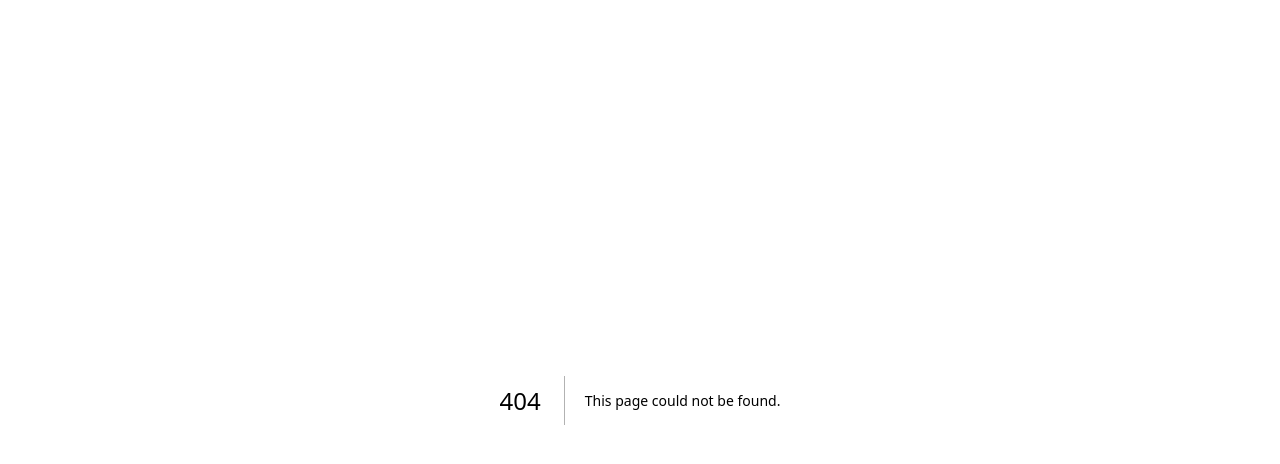
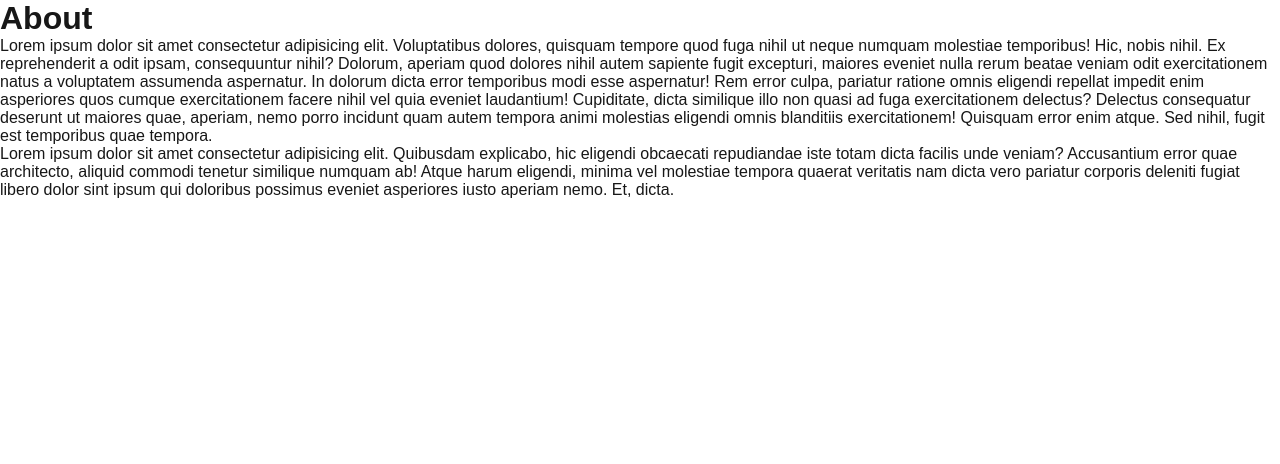
Before and after one commit to O-Mercan/nextjs-tutorial, a Next.js app in the folder ninjalist/: page /about in a window 1280 px wide. Before the commit this address had no page. Shown: the top 464 px of the page. Built offline with nearby package versions, Linux system fonts and the light colour scheme.

Commit message:
added lecture 2: Pages and Routes

```diff
--- /dev/null
+++ b/ninjalist/pages/about.js
@@ -0,0 +1,15 @@
+const About = () => {
+    return (
+        <div>
+            <h1>About</h1>
+            <p>Lorem ipsum dolor sit amet consectetur adipisicing elit. Voluptatibus dolores, quisquam tempore quod fuga nihil ut neque numquam molestiae temporibus! Hic, nobis nihil. Ex reprehenderit a odit ipsam, consequuntur nihil?
+            Dolorum, aperiam quod dolores nihil autem sapiente fugit excepturi, maiores eveniet nulla rerum beatae veniam odit exercitationem natus a voluptatem assumenda aspernatur. In dolorum dicta error temporibus modi esse aspernatur!
+            Rem error culpa, pariatur ratione omnis eligendi repellat impedit enim asperiores quos cumque exercitationem facere nihil vel quia eveniet laudantium! Cupiditate, dicta similique illo non quasi ad fuga exercitationem delectus?
+            Delectus consequatur deserunt ut maiores quae, aperiam, nemo porro incidunt quam autem tempora animi molestias eligendi omnis blanditiis exercitationem! Quisquam error enim atque. Sed nihil, fugit est temporibus quae tempora.</p>
+            <p>Lorem ipsum dolor sit amet consectetur adipisicing elit. Quibusdam explicabo, hic eligendi obcaecati repudiandae iste totam dicta facilis unde veniam? Accusantium error quae architecto, aliquid commodi tenetur similique numquam ab!
+            Atque harum eligendi, minima vel molestiae tempora quaerat veritatis nam dicta vero pariatur corporis deleniti fugiat libero dolor sint ipsum qui doloribus possimus eveniet asperiores iusto aperiam nemo. Et, dicta.</p>
+        </div>
+    );
+}
+
+export default About;
```
Also changed, not shown: ninjalist/pages/index.js (+3 -10 lines), ninjalist/pages/ninjas/index.js (added, +9 -0 lines), ninjalist/pages/ninjas/test.js (added, +9 -0 lines).
